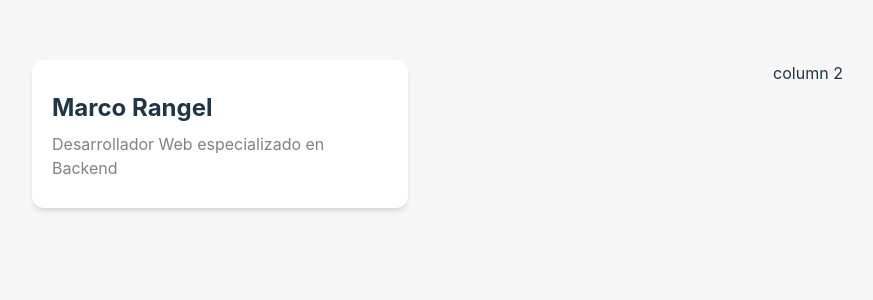
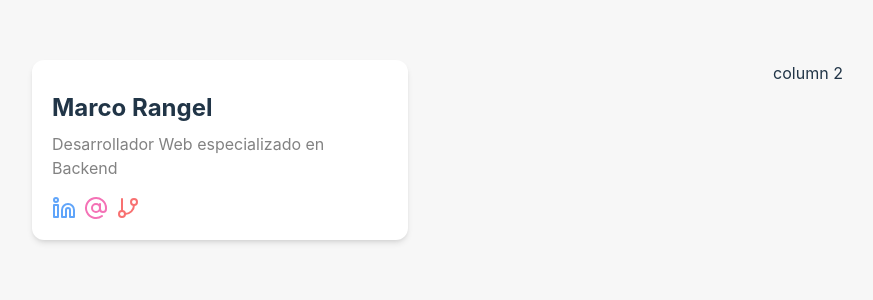
Before and after one commit to marc7hedev/minimalPortfolio, a React (Vite) app: page / in a window 1280 px wide. Shown: the top 300 px of the page, without its empty margins (28-901 px from the left). Built offline with nearby package versions, Linux system fonts and the light colour scheme.

Commit message:
Implementado enlaces en los iconos de contacto

```diff
--- a/src/sections/Bio.jsx
+++ b/src/sections/Bio.jsx
@@ -1,4 +1,4 @@
-import { Linkedin } from "lucide-react";
+import { Linkedin, AtSign, GitBranch } from "lucide-react";
 
 const Bio = () => {
 
@@ -7,6 +7,19 @@ const Bio = () => {
 
             <h1 className="text-lg md:text-2xl font-bold mt-3">Marco Rangel</h1>
             <p className="text-secondary-foreground py-2">Desarrollador Web especializado en Backend</p>
+            <div className="flex flex-row gap-2 mt-2">
+                <a href="https://mx.linkedin.com/" target="_blank" rel="noopener noreferrer" >
+
+                    <Linkedin className="text-blue-400 hover:text-blue-600 cursor-pointer"/>
+
+                </a>
+                <a href="https://mx.linkedin.com/" target="_blank" rel="noopener noreferrer" >
+                    <AtSign className="text-pink-400 hover:text-pink-600 cursor-pointer"/>
+                </a>
+                <a href="https://github.com/marc7hedev" target="_blank" rel="noopener noreferrer" >
+                    <GitBranch className="text-red-400 hover:text-red-600 cursor-pointer"/>
+                </a>
+            </div>
 
         </section>
     )
```
